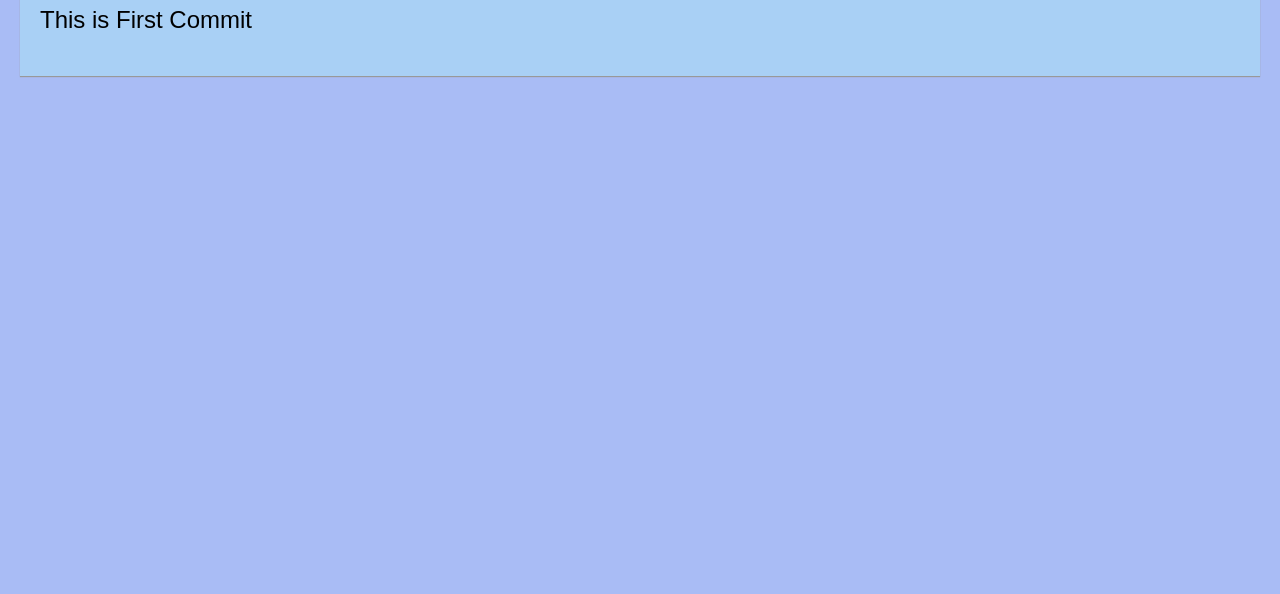
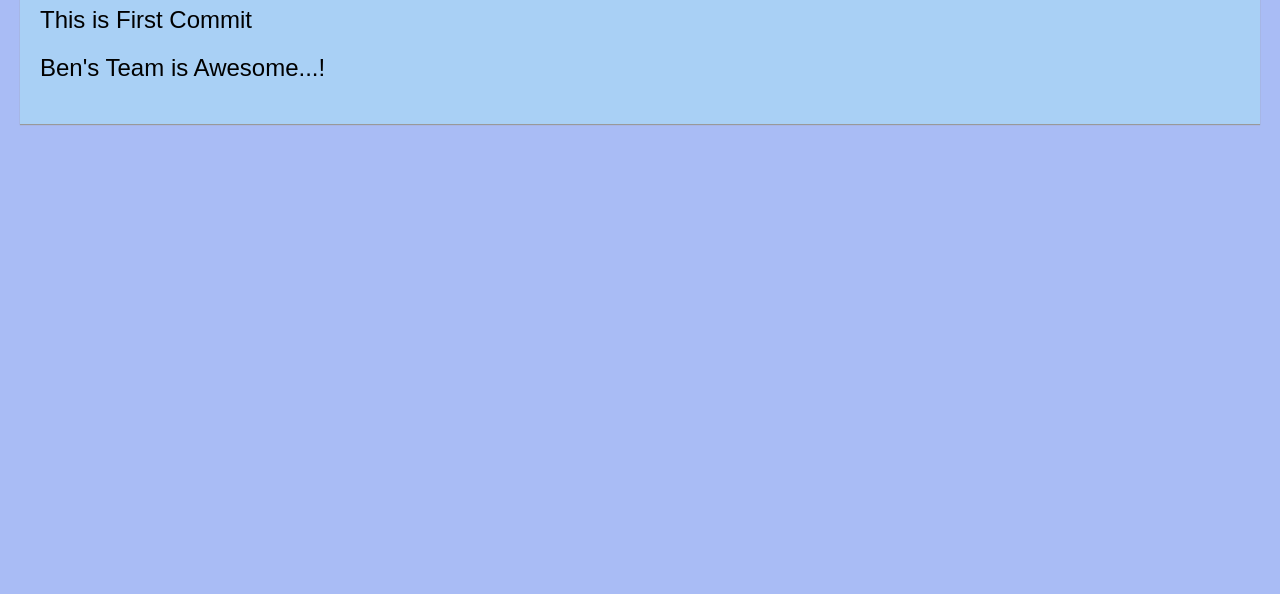
Before and after one commit to StrongPa55w0rd/microbot-app2, a plain HTML site: page code/index.html in a window 1280 px wide. Shown: the part 206-800 px from the top of the page. Drawn offline with Linux system fonts and the light colour scheme.

Commit message:
Second commit

```diff
--- a/code/index.html
+++ b/code/index.html
@@ -33,6 +33,9 @@
 			<p>
 				This is First Commit
 			</p>
+			<p>
+				Ben's Team is Awesome...!
+			</p>
 		</div>
 	</div>
 </body>
```
Also changed, not shown: 1 other file.
